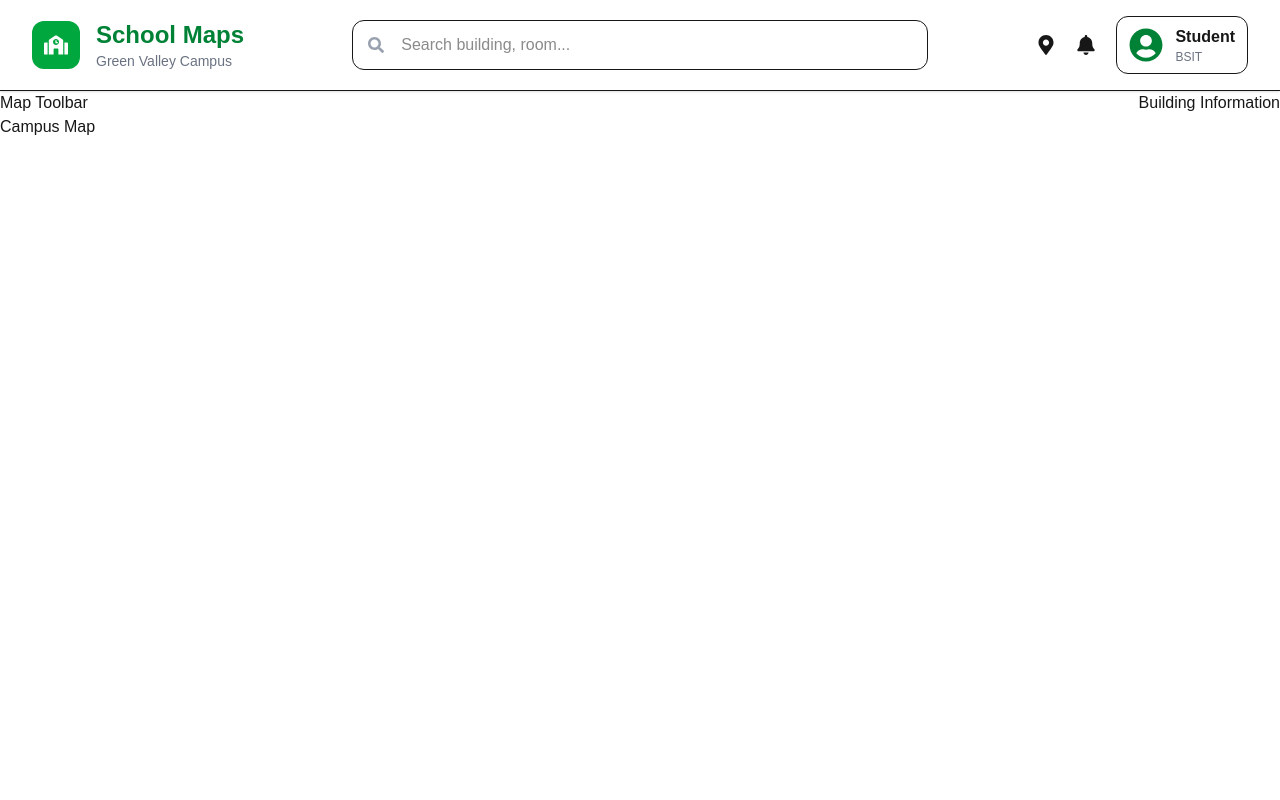
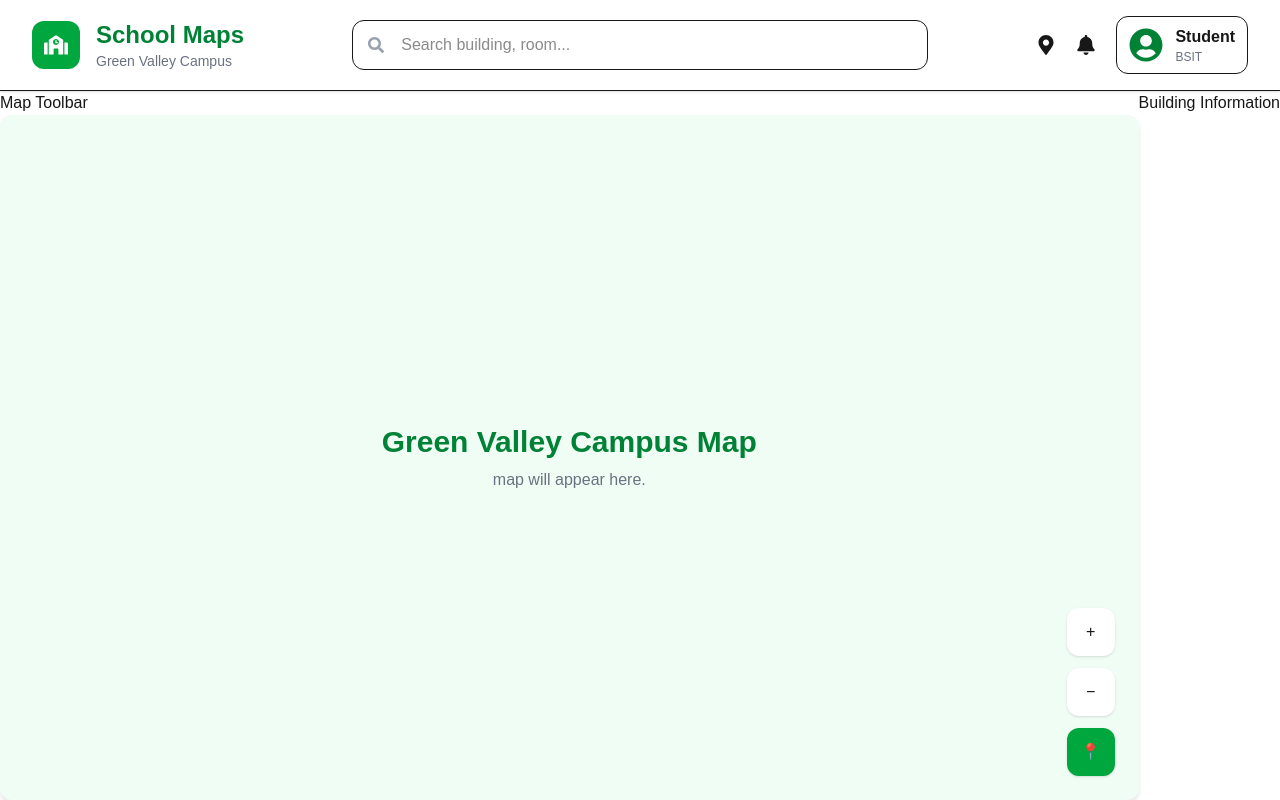
Before and after one commit to JmCoffee-code/school-navigation-system, a Next.js app in the folder my-app/: page / in a window 1280 px wide. Built offline with nearby package versions, Linux system fonts and the light colour scheme.

Commit message:
fixed the page.tsx and added components in CampusMap.tsx

```diff
--- a/my-app/app/page.tsx
+++ b/my-app/app/page.tsx
@@ -5,17 +5,24 @@
 
 export default function Home() {
    return (
-    <>
+      <div className="h-screen flex flex-col">
+
          <NavigationBar />
 
-      <main className="flex">
-        <div className="flex-1">
+         <main className="flex flex-1 overflow-hidden">
+
+            <div className="flex flex-col flex-1">
+
                <MapToolbars />
+
                <CampusMaps />
+
             </div>
 
             <BuildingInfos />
+
          </main>
-    </>
+
+      </div>
    );
 }
--- a/my-app/components/Map/CampusMaps.tsx
+++ b/my-app/components/Map/CampusMaps.tsx
@@ -1,9 +1,41 @@
+export default function CampusMaps() {
+   return (
+      <section className="relative flex-1 min-h-0 bg-gray-100 rounded-xl overflow-hidden shadow-md">
 
-export default function CampusMaps() {
-    return (
-        <div>
-            Campus Map
-        </div>
+         {/* Placeholder Map */}
+         <div className="absolute inset-0 flex items-center justify-center bg-green-50">
 
-    );
+            <div className="text-center">
+
+               <h2 className="text-3xl font-bold text-green-700">
+                  Green Valley Campus Map
+               </h2>
+
+               <p className="text-gray-500 mt-2">
+                  map will appear here.
+               </p>
+
+            </div>
+
+         </div>
+
+
+         <div className="absolute bottom-6 right-6 flex flex-col gap-3">
+
+            <button className="w-12 h-12 bg-white rounded-xl shadow hover:bg-gray-100">
+               +
+            </button>
+
+            <button className="w-12 h-12 bg-white rounded-xl shadow hover:bg-gray-100">
+               −
+            </button>
+
+            <button className="w-12 h-12 bg-green-600 text-white rounded-xl shadow hover:bg-green-700">
+               📍
+            </button>
+
+         </div>
+
+      </section>
+   );
 }
```
Lines whose indentation alone changed are shown as unchanged.
